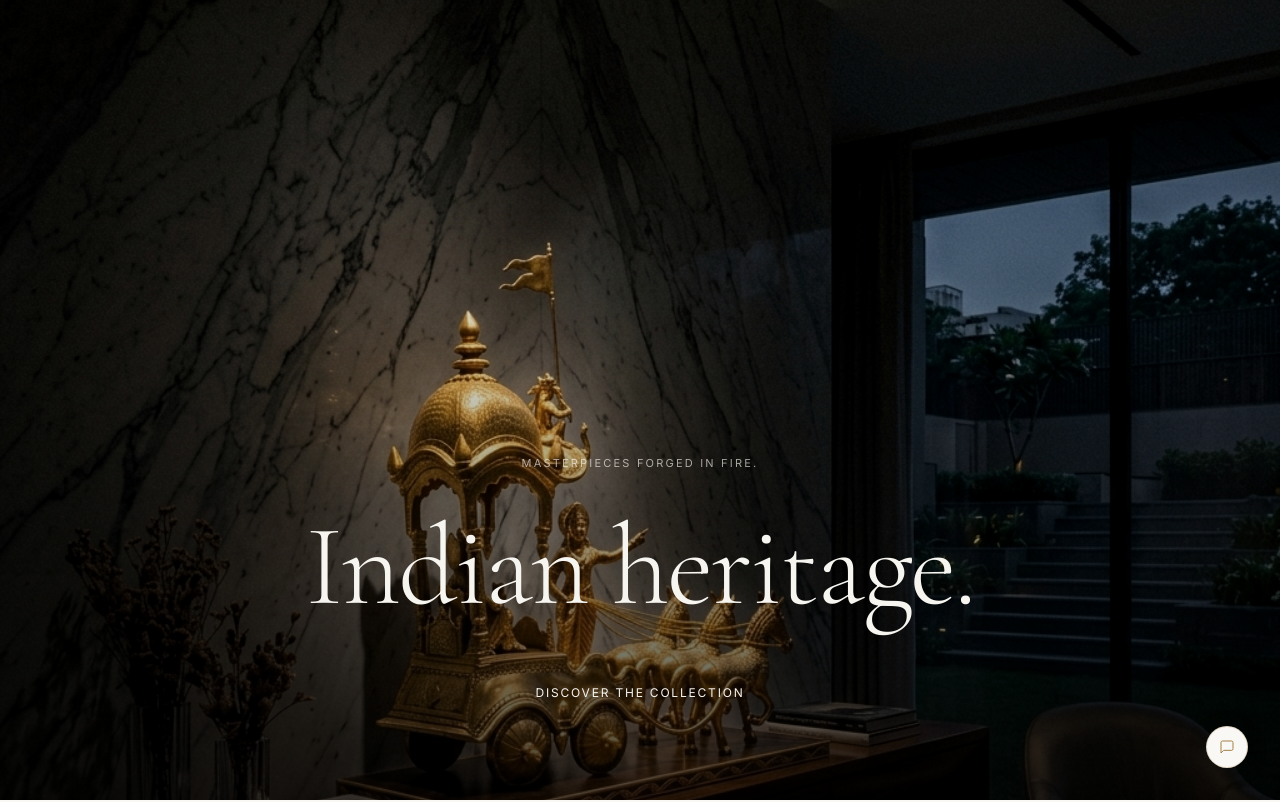
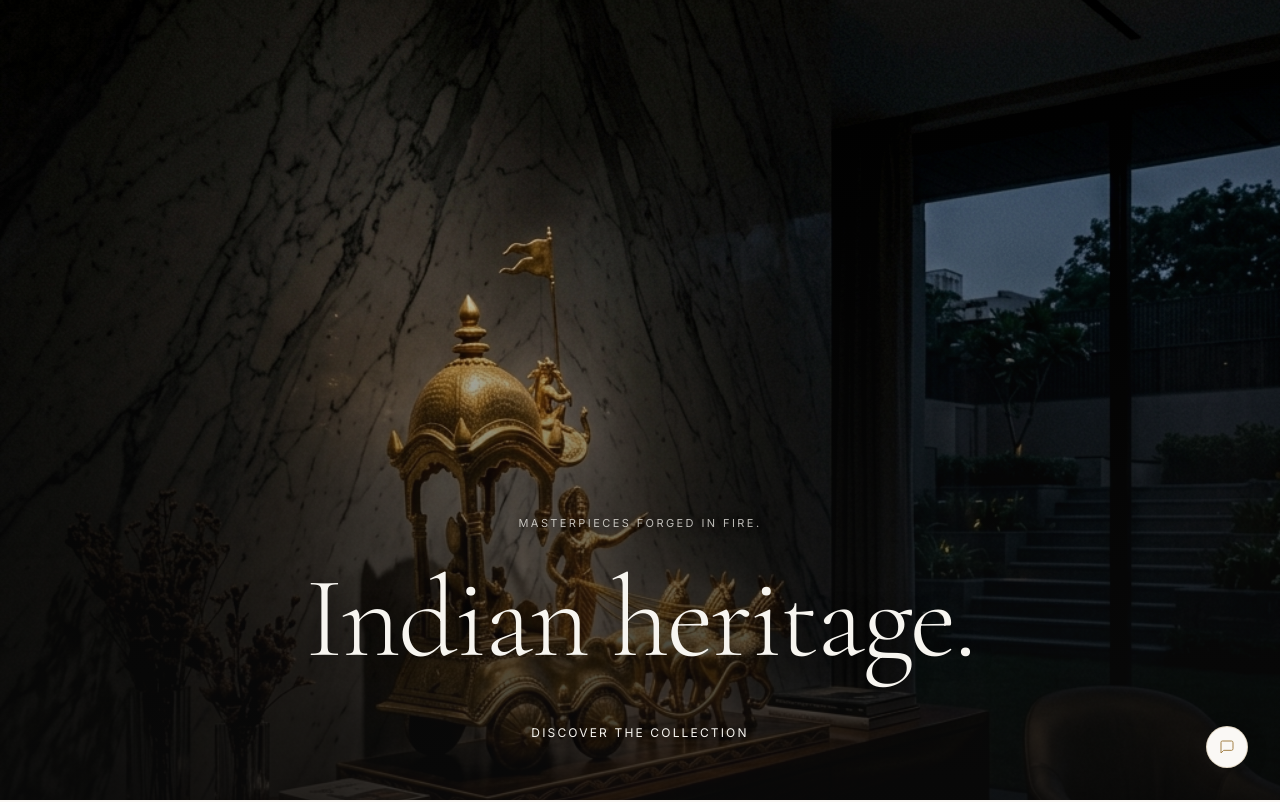
Before and after one commit to adityavisss2323-maker/DEVASILPA, a Next.js app: page / in a window 1280 px wide. Shown: the top 802 px of the page. Built offline with nearby package versions, Linux system fonts and the light colour scheme.

Commit message:
fix: align hero image focal subject and improve text contrast and positioning

```diff
--- a/app/globals.css
+++ b/app/globals.css
@@ -282,7 +282,13 @@ a { text-decoration: none; }
 .overlay-dark {
   position: absolute;
   inset: 0;
-  background: linear-gradient(to top, rgba(0,0,0,0.70) 0%, rgba(0,0,0,0.18) 55%, transparent 100%);
+  background: linear-gradient(
+    to top,
+    rgba(10, 10, 10, 0.82) 0%,
+    rgba(10, 10, 10, 0.55) 35%,
+    rgba(10, 10, 10, 0.25) 65%,
+    transparent 100%
+  );
   pointer-events: none;
 }
 
--- a/app/page.tsx
+++ b/app/page.tsx
@@ -30,31 +30,33 @@ export default function Home() {
           alt="Devashilpa Heritage"
           priority
           className="img-lux"
-          objectPosition="center 30%"
+          objectPosition="25% 35%"
         />
 
-        {/* Slightly lighter overlay gradient now that page bg is ivory, not black */}
+        {/* Dark gradient overlay for text contrast */}
         <div className="overlay-dark" />
 
         <div
           className="section-x"
           style={{
             position: "absolute",
-            bottom: "12vh",
+            bottom: "7vh",
             left: 0, right: 0,
             display: "flex",
             flexDirection: "column",
             alignItems: "center",
             textAlign: "center",
+            zIndex: 2,
           }}
         >
           <Reveal>
             <p style={{
-              marginBottom: 40,
-              letterSpacing: "0.2em",
+              marginBottom: 32,
+              letterSpacing: "0.22em",
               fontSize: "11px",
-              color: "rgba(247,245,240,0.65)",
+              color: "rgba(247,245,240,0.75)",
               textTransform: "uppercase",
+              textShadow: "0 2px 8px rgba(0,0,0,0.5)",
             }}>
               Masterpieces forged in fire.
             </p>
@@ -62,11 +64,12 @@ export default function Home() {
             <h1
               className="font-display"
               style={{
-                fontSize: "clamp(48px, 9vw, 130px)",
+                fontSize: "clamp(48px, 9vw, 125px)",
                 lineHeight: 0.95,
                 color: "var(--overlay-text)",
                 letterSpacing: "-0.02em",
-                marginBottom: 56,
+                marginBottom: 44,
+                textShadow: "0 4px 20px rgba(0,0,0,0.5)",
               }}
             >
               Indian heritage.
@@ -74,9 +77,10 @@ export default function Home() {
 
             <Link href="/collections" className="underline-anim" style={{
               fontSize: "12px",
-              letterSpacing: "0.15em",
+              letterSpacing: "0.18em",
               textTransform: "uppercase",
               color: "var(--overlay-text)",
+              textShadow: "0 2px 8px rgba(0,0,0,0.5)",
             }}>
               Discover the Collection
             </Link>
```
